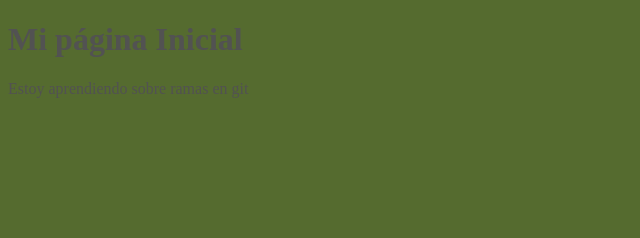
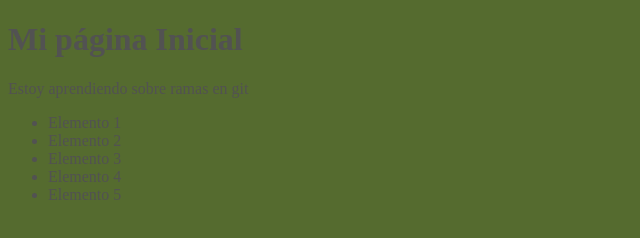
Before and after one commit to immanuel448/cursoMircha, a plain HTML site: page index.html in a window 1280 px wide. Shown: the full height of the page, 0-640 px from the left. Drawn offline with Linux system fonts and the light colour scheme.

Commit message:
se agrega una lista

```diff
--- a/index.html
+++ b/index.html
@@ -8,12 +8,13 @@
 </head>
 <body>
     <h1>Mi página Inicial</h1>
-    <p>Estoy
-        aprendiendo
-        sobre
-        ramas
-        en
-        git
-    </p>
+    <p>Estoy aprendiendo sobre ramas en git</p>
+    <ul>
+        <li>Elemento 1</li>
+        <li>Elemento 2</li>
+        <li>Elemento 3</li>
+        <li>Elemento 4</li>
+        <li>Elemento 5</li>
+    </ul>
 </body>
 </html>
```
